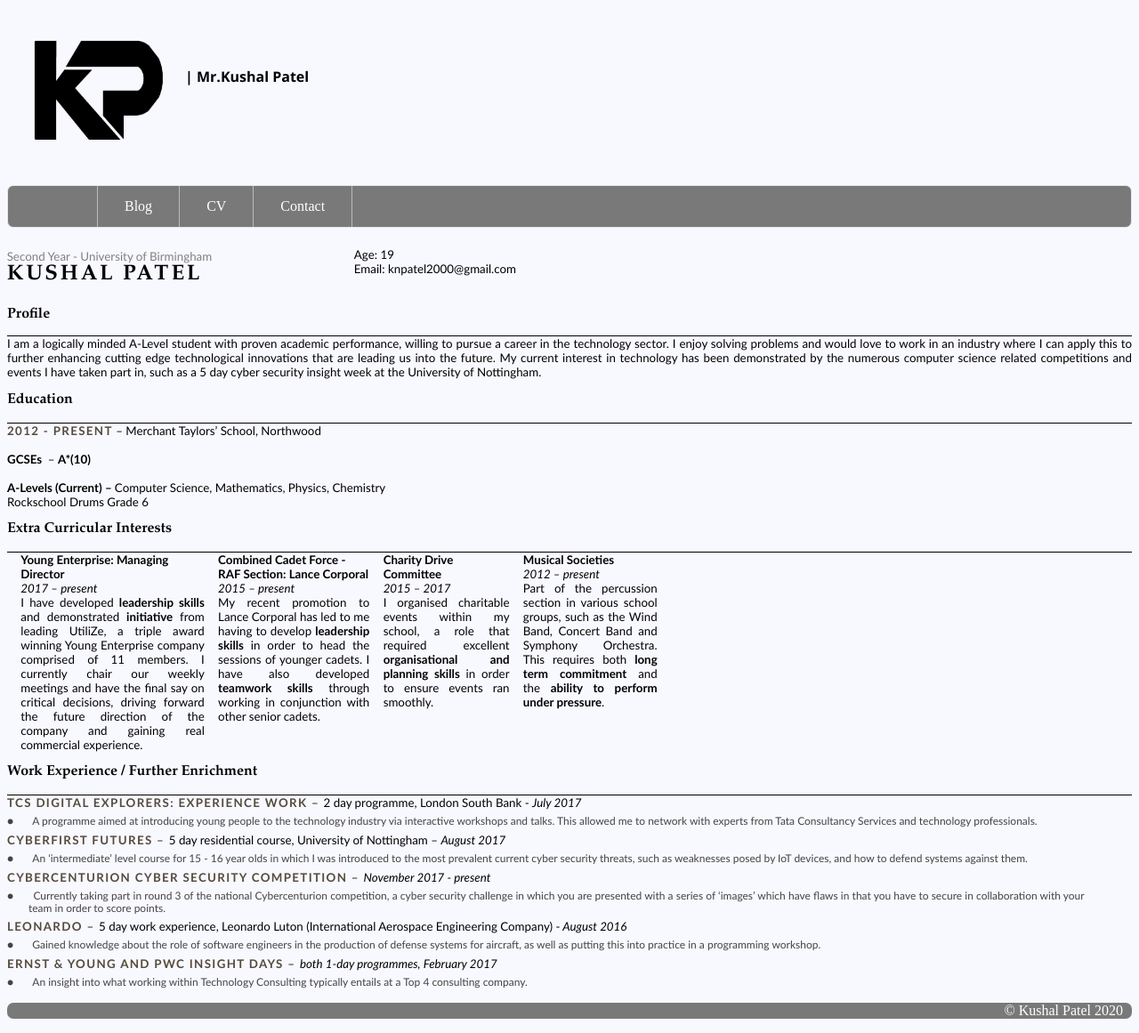
After one commit to kushalnarenpatel/my-first-blog, a Django app: page /cv in a window 1280 px wide. The commit adds this page. Shown: the whole page at 89% size. Run offline with Django 3.2, Linux system fonts and the light colour scheme; the visitor is signed in with stand-in values (Sample User, id 1).

Commit message:
Website personalised facelift

```diff
--- a/blog/static/css/blog.css
+++ b/blog/static/css/blog.css
@@ -1,53 +1,82 @@
-h1 a, h2 a {
-    color: #C25100;
-    font-family: 'Lobster';
-}
-body {
-    padding-left: 15px;
-}
-.page-header {
-    background-color: #C25100;
-    margin-top: 0;
-    padding: 20px 20px 20px 40px;
-}
 
-.page-header h1, .page-header h1 a, .page-header h1 a:visited, .page-header h1 a:active {
-    color: #ffffff;
-    font-size: 36pt;
+h1 a {
+    color: #000305;
+    font-family: 'Open sans', sans-serif;
+    font-weight: 600;
     text-decoration: none;
 }
 
-.content {
-    margin-left: 40px;
+h2 a:hover, h2 a:active{
+    color: #800080;
 }
 
-h1, h2, h3, h4 {
-    font-family: 'Lobster', cursive;
+h2, h2 a {
+    color: #C000305;
+    font-family: 'Quicksand', sans-serif;
+    font-size: 25pt;
 }
 
 .date {
     color: #828282;
 }
 
-.save {
-    float: right;
+.post{
+    padding-left: 100px;
+    padding-right: 100px;
 }
 
-.post-form textarea, .post-form input {
-    width: 100%;
+.mainfooter{
+    color: #686868;
+    text-align: right;
+    padding: 0px 10px;
 }
 
-.top-menu, .top-menu:hover, .top-menu:visited {
-    color: #ffffff;
-    float: right;
-    font-size: 26pt;
-    margin-right: 20px;
+ul {
+  list-style-type: none;
+  margin: 0;
+  padding: 0;
+  overflow: hidden;
+  border: 1px solid #e7e7e7;
+  background-color: #797979;
+   border-radius: 7px;
+   -webkit-border-radius: 7px;
+   -moz-border-radius: 7px;
 }
 
-.post {
-    margin-bottom: 70px;
+li {
+  border-right: 1px solid #bbb;
+  float: left;
 }
 
-.post h2 a, .post h2 a:visited {
-    color: #000000;
+li a, li b {
+  display: inline-block;
+  color: white;
+  text-family: 'Georgia';
+  text-align: center;
+  padding: 14px 30px;
+  text-decoration: none;
 }
+
+li a:hover, li a:active {
+  background-color: #04BAE3;
+  text-shadow: none;
+}
+
+li:last-child {
+  /*border-right: none;*/
+}
+
+src{
+    style=float: right;
+}
+
+footer {
+    background-color: #797979;
+    border-radius: 7px;
+   -webkit-border-radius: 7px;
+   -moz-border-radius: 7px;
+}
+
+footer p{
+    color: #ffffff;
+}
--- a/blog/templates/blog/base.html
+++ b/blog/templates/blog/base.html
@@ -1,19 +1,33 @@
 {% load static %}
 <html>
     <head>
-        <title>Kushal's blog</title>
-        <link rel="stylesheet" href="//maxcdn.bootstrapcdn.com/bootstrap/3.2.0/css/bootstrap.min.css">
-        <link rel="stylesheet" href="//maxcdn.bootstrapcdn.com/bootstrap/3.2.0/css/bootstrap-theme.min.css">
-        <link href="//fonts.googleapis.com/css?family=Lobster&subset=latin,latin-ext" rel="stylesheet" type="text/css">
+        <title>Kushal Patel</title>
+        <meta charset="utf-8"/>
+        <link><link href="https://fonts.googleapis.com/css?family=Quicksand:300,500" rel="stylesheet"></link>
+        <link href="https://fonts.googleapis.com/css?family=Archivo:500|Open+Sans:300,700" rel="stylesheet"></link>
         <link rel="stylesheet" href="{% static 'css/blog.css' %}">
     </head>
-    <body>
-        <div class="page-header">
+    <body style="background-color: #f8f8ff">
+        <header class="page-header">
             {% if user.is_authenticated %}
                 <a href="{% url 'post_new' %}" class="top-menu"><span class="glyphicon glyphicon-plus"></span></a>
             {% endif %}
-            <h1><a href="/">Kushal's Blog</a></h1>
-        </div>
+                <header class="mainHead">
+                {% load static %}
+                <a href="http://127.0.0.1:8000/"><img src ="{% static '/images/logo.png' %}" style="float:left;width:200;height:200;";>
+                    <br>
+                    <br>
+                    <br>
+                    <h1><a href="http://127.0.0.1:8000/">| Mr.Kushal Patel</a></h1>
+                    <div style="clear:both;"></div>
+                    <nav><ul>
+                        <li class = 'active'><b>&nbsp;&nbsp;&nbsp;&nbsp;&nbsp;&nbsp;&nbsp;&nbsp;&nbsp;&nbsp;</b></li>
+                        <li class = 'active'><a href="http://127.0.0.1:8000/">Blog</a></li>
+                        <li class = 'active'><a href="http://127.0.0.1:8000/cv">CV</a></li>
+                        <li class = 'active'><a href="http://127.0.0.1:8000/contact">Contact</a></li>
+                    </ul></nav>
+                </header>
+        </header>
         <div class="content container">
             <div class="row">
                 <div class="col-md-8">
@@ -23,4 +37,8 @@
             </div>
         </div>
     </body>
+
+<footer class="mainFooter">
+    <p> &copy; Kushal Patel 2020</p>
+</footer>
 </html>
--- a/blog/templates/blog/post_list.html
+++ b/blog/templates/blog/post_list.html
@@ -3,11 +3,12 @@
 {% block content %}
     {% for post in posts %}
         <div class="post">
+            <h2><a href="{% url 'post_detail' pk=post.pk %}">{{ post.title }}</a></h2>
             <div class="date">
                 {{ post.published_date }}
             </div>
-            <h2><a href="{% url 'post_detail' pk=post.pk %}">{{ post.title }}</a></h2>
-            <p>{{ post.text|linebreaksbr }}</p>
+            <br>
+            <p style="font-family: 'Quicksand', sans-serif;font-weight: 500;text-align: justify;">{{ post.text|linebreaksbr }}</p>
         </div>
     {% endfor %}
 {% endblock %}
--- /dev/null
+++ b/blog/templates/cv/cv.html
@@ -0,0 +1,320 @@
+{% extends 'blog/base.html' %}
+
+{% block content %}
+<head>
+    <meta charset="UTF-8">
+    <title>CV</title>
+</head>
+    <meta http-equiv=Content-Type content="text/html; charset=windows-1252">
+<meta name=Generator content="Microsoft Word 15 (filtered)">
+<style>
+<!--
+ /* Font Definitions */
+ @font-face
+	{font-family:Wingdings;
+	panose-1:5 0 0 0 0 0 0 0 0 0;}
+@font-face
+	{font-family:"Cambria Math";
+	panose-1:2 4 5 3 5 4 6 3 2 4;}
+@font-face
+	{font-family:Calibri;
+	panose-1:2 15 5 2 2 2 4 3 2 4;}
+@font-face
+	{font-family:Verdana;
+	panose-1:2 11 6 4 3 5 4 4 2 4;}
+@font-face
+	{font-family:Garamond;
+	panose-1:2 2 4 4 3 3 1 1 8 3;}
+@font-face
+	{font-family:"Droid Serif";}
+@font-face
+	{font-family:Tahoma;
+	panose-1:2 11 6 4 3 5 4 4 2 4;}
+ /* Style Definitions */
+ p.MsoNormal, li.MsoNormal, div.MsoNormal
+	{margin:0cm;
+	margin-bottom:.0001pt;
+	font-size:10.0pt;
+	font-family:"Calibri",sans-serif;
+	color:black;}
+h1
+	{mso-style-link:"Heading 1 Char";
+	margin-top:10.0pt;
+	margin-right:0cm;
+	margin-bottom:10.0pt;
+	margin-left:0cm;
+	border:none;
+	padding:0cm;
+	font-size:12.0pt;
+	font-family:"Garamond",serif;
+	color:black;}
+p.MsoListParagraph, li.MsoListParagraph, div.MsoListParagraph
+	{margin-top:4.5pt;
+	margin-right:40.0pt;
+	margin-bottom:4.5pt;
+	margin-left:18.0pt;
+	text-indent:-17.95pt;
+	line-height:115%;
+	font-size:9.0pt;
+	font-family:"Calibri",sans-serif;
+	color:#444444;}
+p.MsoListParagraphCxSpFirst, li.MsoListParagraphCxSpFirst, div.MsoListParagraphCxSpFirst
+	{margin-top:4.5pt;
+	margin-right:40.0pt;
+	margin-bottom:0cm;
+	margin-left:18.0pt;
+	margin-bottom:.0001pt;
+	text-indent:-17.95pt;
+	line-height:115%;
+	font-size:9.0pt;
+	font-family:"Calibri",sans-serif;
+	color:#444444;}
+p.MsoListParagraphCxSpMiddle, li.MsoListParagraphCxSpMiddle, div.MsoListParagraphCxSpMiddle
+	{margin-top:0cm;
+	margin-right:40.0pt;
+	margin-bottom:0cm;
+	margin-left:18.0pt;
+	margin-bottom:.0001pt;
+	text-indent:-17.95pt;
+	line-height:115%;
+	font-size:9.0pt;
+	font-family:"Calibri",sans-serif;
+	color:#444444;}
+p.MsoListParagraphCxSpLast, li.MsoListParagraphCxSpLast, div.MsoListParagraphCxSpLast
+	{margin-top:0cm;
+	margin-right:40.0pt;
+	margin-bottom:4.5pt;
+	margin-left:18.0pt;
+	text-indent:-17.95pt;
+	line-height:115%;
+	font-size:9.0pt;
+	font-family:"Calibri",sans-serif;
+	color:#444444;}
+p.Name, li.Name, div.Name
+	{mso-style-name:Name;
+	margin:0cm;
+	margin-bottom:.0001pt;
+	line-height:115%;
+	font-size:24.0pt;
+	font-family:"Garamond",serif;
+	color:black;
+	text-transform:uppercase;
+	letter-spacing:2.0pt;
+	font-weight:bold;}
+span.Heading1Char
+	{mso-style-name:"Heading 1 Char";
+	mso-style-link:"Heading 1";
+	font-family:"Garamond",serif;
+	color:black;
+	font-weight:bold;}
+span.CapsExpandedColored
+	{mso-style-name:"Caps Expanded Colored";
+	color:#564B3C;
+	text-transform:uppercase;
+	letter-spacing:1.0pt;
+	font-weight:bold;}
+p.JobTitle, li.JobTitle, div.JobTitle
+	{mso-style-name:"Job Title";
+	margin:0cm;
+	margin-bottom:.0001pt;
+	line-height:115%;
+	font-size:10.0pt;
+	font-family:"Calibri",sans-serif;
+	color:gray;}
+.MsoChpDefault
+	{font-family:"Calibri",sans-serif;}
+.MsoPapDefault
+	{margin-bottom:10.0pt;
+	line-height:115%;}
+ /* Page Definitions */
+ @page WordSection1
+	{size:612.0pt 792.0pt;
+	margin:36.0pt 36.0pt 36.0pt 36.0pt;}
+div.WordSection1
+	{page:WordSection1;}
+ /* List Definitions */
+ ol
+	{margin-bottom:0cm;}
+ul
+	{margin-bottom:0cm;}
+-->
+</style>
+
+</head>
+
+<body lang=EN-GB link=blue vlink="#B2B2B2">
+
+<br>
+
+<div class=WordSection1>
+
+<table class=MsoNormalTable border=0 cellspacing=0 cellpadding=0 width=732
+ style='margin-left:-.25pt;border-collapse:collapse'>
+ <tr style='height:27.65pt'>
+  <td width=391 valign=top style='width:293.05pt;padding:5.0pt 0cm 5.0pt 0cm;
+  height:27.65pt'>
+  <p class=JobTitle><span lang=EN-US>Second Year - University of Birmingham</span></p>
+  <p class=Name><span lang=EN-US style='font-size:18.0pt;line-height:115%'>Kushal
+  Patel</span></p>
+  </td>
+  <td width=341 valign=top style='width:255.95pt;padding:2.9pt 2.9pt 2.9pt 2.9pt;
+  height:27.65pt'>
+  <p class=MsoNormal><span lang=EN-US>Age: 19</span></p>
+  <p class=MsoNormal><span lang=EN-US>Email: knpatel2000@gmail.com </span></p>
+  </td>
+ </tr>
+</table>
+
+<div style='border:none;border-bottom:solid black 1.0pt;padding:0cm 0cm 1.0pt 0cm'>
+
+<h1 style='border:none;padding:0cm'><span lang=EN-US>Profile</span></h1>
+
+</div>
+
+
+<p class=MsoNormal style='text-align:justify'><span lang=EN-US>I am a logically
+minded A-Level student with proven academic performance, willing to pursue a career in the technology sector. I enjoy
+solving problems and would love to work in an industry where I can apply this
+to further enhancing cutting edge technological innovations that are leading us
+into the future. My current interest in technology has been demonstrated by the
+numerous computer science related competitions and events I have taken part in,
+such as a 5 day cyber security insight week at the University of Nottingham.</span></p>
+
+<div style='border:none;border-bottom:solid black 1.0pt;padding:0cm 0cm 2.0pt 0cm'>
+
+<h1><span lang=EN-US>Education</span></h1>
+
+</div>
+
+<p class=MsoNormal><span class=CapsExpandedColored><span lang=EN-US>2012 -
+PResent</span></span><span lang=EN-US> – Merchant Taylors’ School, Northwood</span></p>
+
+<p class=MsoNormal><b><span lang=EN-US>&nbsp;</span></b></p>
+
+<p class=MsoNormal><b><span lang=EN-US>GCSEs  </span></b><span lang=EN-US>– <b>A*(10)</b>
+</span></p>
+
+<p class=MsoNormal><b><span lang=EN-US>&nbsp;</span></b></p>
+
+<p class=MsoNormal><b><span lang=EN-US>A-Levels (Current) – </span></b><span
+lang=EN-US>Computer Science, Mathematics,<b> </b>Physics, Chemistry</span></p>
+
+<p class=MsoNormal style='margin-left:.05pt'><span lang=EN-US>Rockschool Drums
+Grade 6 </span></p>
+
+<div style='border:none;border-bottom:solid black 1.0pt;padding:0cm 0cm 2.0pt 0cm'>
+
+<h1><span lang=EN-US>Extra Curricular Interests</span></h1>
+
+</div>
+
+<table class=MsoTableGrid border=0 cellspacing=0 cellpadding=0 width=731
+ style='width:548.0pt;margin-left:5.75pt;border-collapse:collapse;border:none'>
+ <tr style='height:127.8pt'>
+  <td width=228 valign=top style='width:170.8pt;padding:0cm 5.75pt 0cm 5.75pt;
+  height:127.8pt'>
+  <p class=MsoNormal><b><span lang=EN-US>Young Enterprise: Managing Director</span></b></p>
+  <p class=MsoNormal><i><span lang=EN-US>2017 – present</span></i></p>
+  <p class=MsoNormal style='text-align:justify'><span lang=EN-US>I have
+  developed <b>leadership skills </b>and demonstrated <b>initiative</b> from
+  leading UtiliZe, a triple award winning Young Enterprise company comprised of
+  11 members. I currently chair our weekly meetings and have the final say on critical
+  decisions, driving forward the future direction of the company and gaining
+  real commercial experience.</span></p>
+  </td>
+  <td width=187 valign=top style='width:140.6pt;padding:0cm 5.75pt 0cm 5.75pt;
+  height:127.8pt'>
+  <p class=MsoNormal><b><span lang=EN-US>Combined Cadet Force - RAF Section:
+  Lance Corporal</span></b></p>
+  <p class=MsoNormal><i><span lang=EN-US>2015 – present</span></i></p>
+  <p class=MsoNormal style='text-align:justify'><span lang=EN-US>My recent
+  promotion to Lance Corporal has led to me having to develop <b>leadership
+  skills</b> in order to head the sessions of younger cadets. I have also
+  developed <b>teamwork skills</b> through working in conjunction with other
+  senior cadets.</span></p>
+  <p class=MsoNormal><span lang=EN-US>&nbsp;</span></p>
+  </td>
+  <td width=152 valign=top style='width:113.85pt;padding:0cm 5.75pt 0cm 5.75pt;
+  height:127.8pt'>
+  <p class=MsoNormal><b><span lang=EN-US>Charity Drive Committee</span></b></p>
+  <p class=MsoNormal><i><span lang=EN-US>2015 – 2017</span></i></p>
+  <p class=MsoNormal style='text-align:justify'><span lang=EN-US>I organised
+  charitable events within my school, a role that required excellent <b>organisational
+  and planning skills</b> in order to ensure events ran smoothly.</span></p>
+  <p class=MsoNormal><span lang=EN-US>&nbsp;</span></p>
+  </td>
+  <td width=164 valign=top style='width:122.75pt;padding:0cm 5.75pt 0cm 5.75pt;
+  height:127.8pt'>
+  <p class=MsoNormal><b><span lang=EN-US>Musical Societies</span></b></p>
+  <p class=MsoNormal><i><span lang=EN-US>2012 – present</span></i></p>
+  <p class=MsoNormal style='text-align:justify'><span lang=EN-US>Part of the
+  percussion section in various school groups, such as the Wind Band, Concert
+  Band and Symphony Orchestra. This requires both<b> long term commitment </b>and<b>
+  </b>the<b> ability to perform under pressure</b>.</span></p>
+  </td>
+ </tr>
+</table>
+
+<div style='border:none;border-bottom:solid black 1.0pt;padding:0cm 0cm 2.0pt 0cm'>
+
+<h1><span lang=EN-US>Work Experience / Further Enrichment</span></h1>
+
+</div>
+
+<p class=MsoNormal><span class=CapsExpandedColored><span lang=EN-US>tcs digital
+explorers: eXPERIENCE WORK – </span></span><span lang=EN-US>2 day programme,
+London South Bank - <i>July 2017</i></span></p>
+
+<p class=MsoListParagraph style='text-align:justify'><span lang=EN-US>&#9679;<span
+style='font:7.0pt "Times New Roman"'>&nbsp;&nbsp;&nbsp;&nbsp;&nbsp;&nbsp;&nbsp;&nbsp;
+</span></span><span lang=EN-US>A programme aimed at introducing young people to
+the technology industry via interactive workshops and talks. This allowed me to
+network with experts from Tata Consultancy Services and technology
+professionals.</span></p>
+
+<p class=MsoNormal><span class=CapsExpandedColored><span lang=EN-US>Cyberfirst
+futures – </span></span><span lang=EN-US>5 day residential course, University
+of Nottingham – <i>August 2017</i></span></p>
+
+<p class=MsoListParagraph style='text-align:justify'><span lang=EN-US>&#9679;<span
+style='font:7.0pt "Times New Roman"'>&nbsp;&nbsp;&nbsp;&nbsp;&nbsp;&nbsp;&nbsp;&nbsp;
+</span></span><span lang=EN-US>An ‘intermediate’ level course for 15 - 16 year
+olds in which I was introduced to the most prevalent current cyber security
+threats, such as weaknesses posed by IoT devices, and how to defend systems
+against them.</span></p>
+
+<p class=MsoNormal><span class=CapsExpandedColored><span lang=EN-US>cybercenturion
+cyber security competition – </span></span><i><span lang=EN-US>November 2017 -
+present</span></i></p>
+
+<p class=MsoListParagraph style='text-align:justify'><span lang=EN-US>&#9679;<span
+style='font:7.0pt "Times New Roman"'>&nbsp;&nbsp;&nbsp;&nbsp;&nbsp;&nbsp;&nbsp;&nbsp;
+</span></span><span lang=EN-US>Currently taking part in round 3 of the national
+Cybercenturion competition, a cyber security challenge in which you are
+presented with a series of ‘images’ which have flaws in that you have to secure
+in collaboration with your team in order to score points.</span></p>
+
+<p class=MsoNormal><span class=CapsExpandedColored><span lang=EN-US>Leonardo – </span></span><span
+lang=EN-US>5 day work experience, Leonardo Luton (International Aerospace
+Engineering Company) -<i> August 2016</i></span></p>
+
+<p class=MsoListParagraph style='text-align:justify'><span lang=EN-US>&#9679;<span
+style='font:7.0pt "Times New Roman"'>&nbsp;&nbsp;&nbsp;&nbsp;&nbsp;&nbsp;&nbsp;&nbsp;
+</span></span><span lang=EN-US>Gained knowledge about the role of software
+engineers in the production of defense systems for aircraft, as well as putting
+this into practice in a programming workshop.</span></p>
+
+<p class=MsoNormal><span class=CapsExpandedColored><span lang=EN-US>ernst &amp;
+young and pwc insight days – </span></span><i><span lang=EN-US>both 1-day
+programmes, February 2017</span></i></p>
+
+<p class=MsoListParagraph><span lang=EN-US>&#9679;<span style='font:7.0pt "Times New Roman"'>&nbsp;&nbsp;&nbsp;&nbsp;&nbsp;&nbsp;&nbsp;&nbsp;
+</span></span><span lang=EN-US>An insight into what working within Technology
+Consulting typically entails at a Top 4 consulting company.</span></p>
+
+</div>
+
+</body>
+
+</html>
+{% endblock %}
--- a/blog/urls.py
+++ b/blog/urls.py
@@ -6,4 +6,6 @@
     path('post/<int:pk>/', views.post_detail, name='post_detail'),
     path('post/new/', views.post_new, name='post_new'),
     path('post/<int:pk>/edit/', views.post_edit, name='post_edit'),
+    path('contact', views.contact, name='contact'),
+    path('cv', views.cv, name='cv'),
 ]
--- a/blog/views.py
+++ b/blog/views.py
@@ -38,3 +38,9 @@
     else:
         form = PostForm(instance=post)
     return render(request, 'blog/post_edit.html', {'form': form})
+
+def contact(request):
+    return render(request, 'contact/contact.html', {})
+
+def cv(request):
+    return render(request, 'cv/cv.html', {})
```
Also changed, not shown: blog/static/css/old-blog.css (added, +61 -0 lines), blog/templates/blog/post_detail.html (+6 -5 lines), blog/templates/contact/contact.html (added, +16 -0 lines), blog/static/images/djangodiagram.png (added), blog/static/images/logo.png (added), 1 other file.
